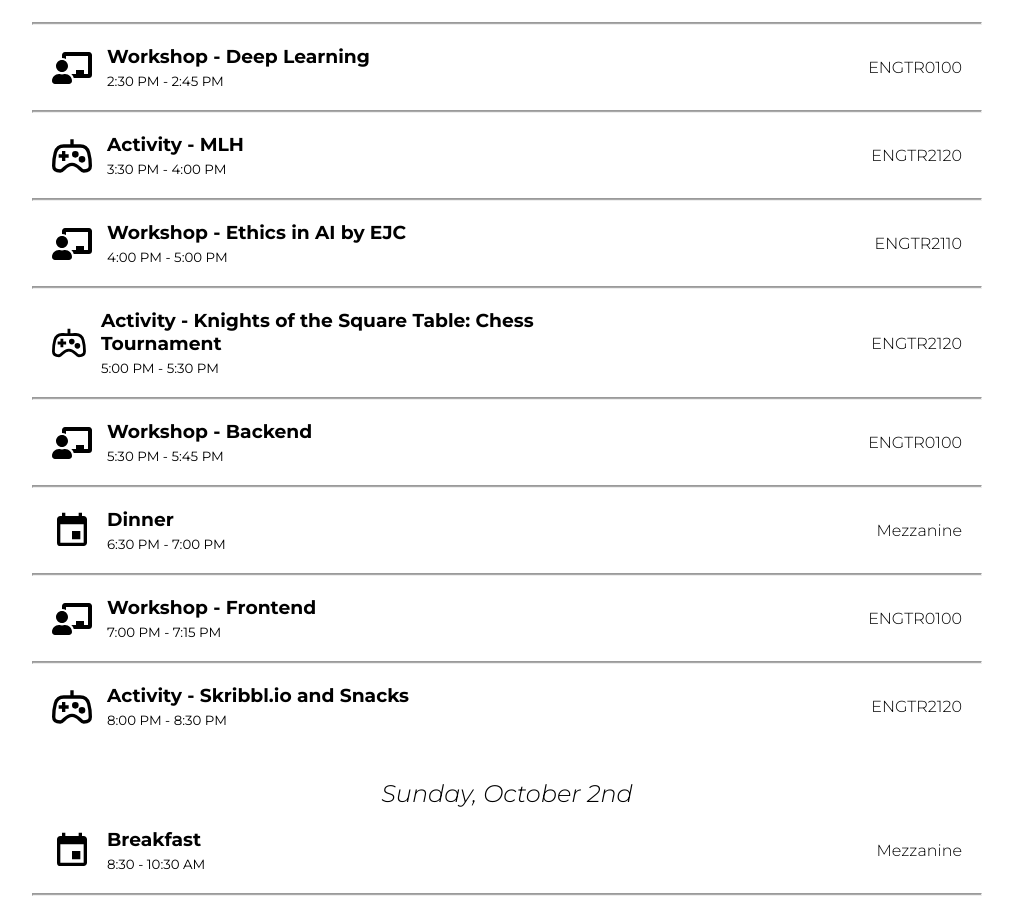
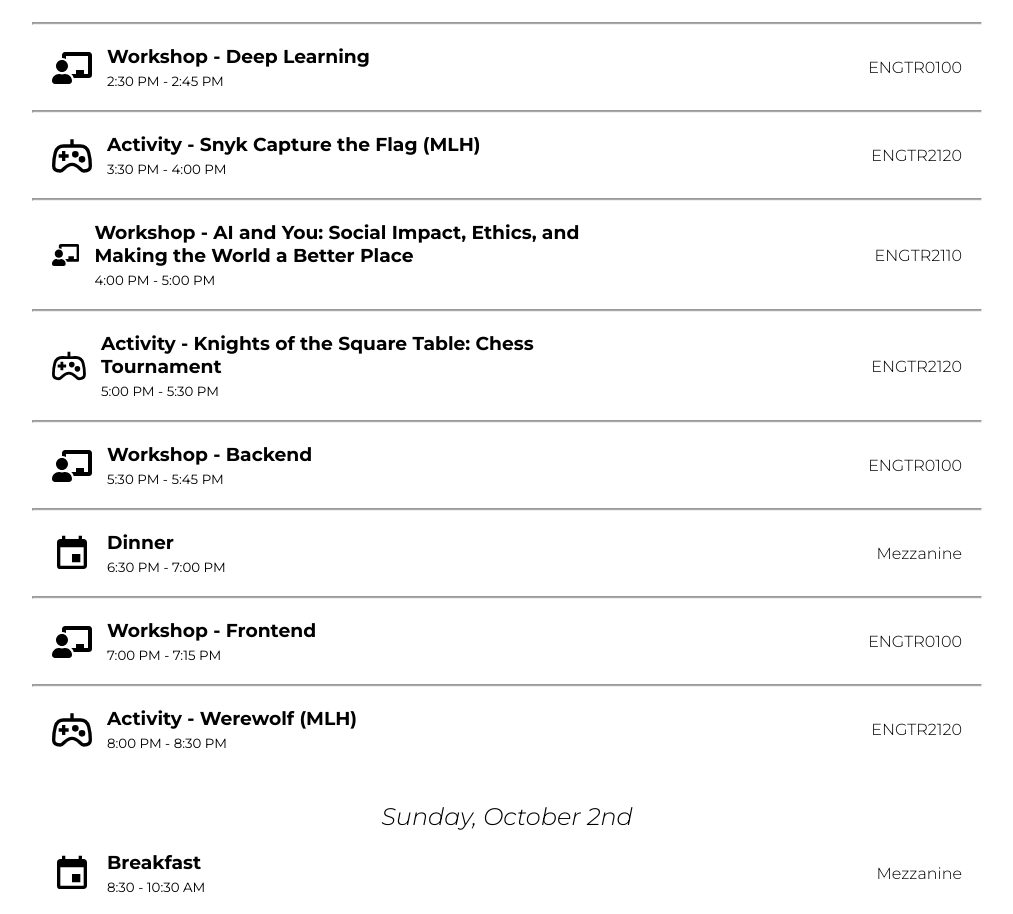
Before and after one commit to McGillAISociety/MAIShacks, a Next.js app: page /live in a window 1280 px wide. Shown: the part 1382-2296 px from the top of the page, without its empty margins (133-1146 px from the left). Built offline with nearby package versions, Linux system fonts and the light colour scheme.

Commit message:
more schedule changes

```diff
--- a/components/live/Schedule.js
+++ b/components/live/Schedule.js
@@ -17,13 +17,13 @@ const beginner_saturday = [
     { type: 'workshop', time: "1:00 PM - 1:15 PM", title: 'Workshop - Classic ML', description: 'ENGTR0100' },
     { type: 'activity', time: "2:30 PM - 3:00 PM", title: 'Networking Happy Hour', description: 'Mezzanine' },
     { type: 'workshop', time: "2:30 PM - 2:45 PM", title: 'Workshop - Deep Learning', description: 'ENGTR0100' },
-    { type: 'activity', time: "3:30 PM - 4:00 PM", title: 'Activity - MLH', description: 'ENGTR2120' },
-    { type: 'workshop', time: "4:00 PM - 5:00 PM", title: 'Workshop - Ethics in AI by EJC', description: 'ENGTR2110' },
+    { type: 'activity', time: "3:30 PM - 4:00 PM", title: 'Activity - Snyk Capture the Flag (MLH)', description: 'ENGTR2120' },
+    { type: 'workshop', time: "4:00 PM - 5:00 PM", title: 'Workshop - AI and You: Social Impact, Ethics, and Making the World a Better Place', description: 'ENGTR2110' },
     { type: 'activity', time: "5:00 PM - 5:30 PM", title: 'Activity - Knights of the Square Table: Chess Tournament', description: 'ENGTR2120' },
     { type: 'workshop', time: "5:30 PM - 5:45 PM", title: 'Workshop - Backend', description: 'ENGTR0100' },
     { type: 'general', time: "6:30 PM - 7:00 PM", title: 'Dinner', description: 'Mezzanine' },
     { type: 'workshop', time: "7:00 PM - 7:15 PM", title: 'Workshop - Frontend', description: 'ENGTR0100' },
-    { type: 'activity', time: "8:00 PM - 8:30 PM", title: 'Activity - Skribbl.io and Snacks', description: 'ENGTR2120' },
+    { type: 'activity', time: "8:00 PM - 8:30 PM", title: 'Activity - Werewolf (MLH)', description: 'ENGTR2120' },
 ]
 const beginner_sunday = [
     { type: 'general', time: "8:30 - 10:30 AM", title: 'Breakfast', description: 'Mezzanine' },
@@ -43,12 +43,12 @@ const general_saturday = [
     { type: 'workshop', time: "12:30 PM - 1:30 PM", title: 'Workshop - Intro to ML', description: 'ENGTR2110' },
     { type: 'workshop', time: "1:30 PM - 2:30 PM", title: 'Networking Happy Hour', description: 'Mezzanine' },
     { type: 'workshop', time: "2:30 PM - 3:30 PM", title: 'Workshop - stability.ai', description: 'ENGTR2110' },
-    { type: 'activity', time: "3:30 PM - 4:00 PM", title: 'Activity - MLH', description: 'ENGTR2120' },
-    { type: 'workshop', time: "4:00 PM - 5:00 PM", title: 'Workshop - Ethics in AI by EJC', description: 'ENGTR2110' },
+    { type: 'activity', time: "3:30 PM - 4:00 PM", title: 'Activity - Snyk Capture the Flag (MLH)', description: 'ENGTR2120' },
+    { type: 'workshop', time: "4:00 PM - 5:00 PM", title: 'Workshop - AI and You: Social Impact, Ethics, and Making the World a Better Place', description: 'ENGTR2110' },
     { type: 'activity', time: "5:00 PM - 5:30 PM", title: 'Activity - Knights of the Square Table: Chess Tournament', description: 'ENGTR2120' },
     { type: 'workshop', time: "5:30 PM - 6:30 PM", title: 'Workshop', description: 'ENGTR2110' },
     { type: 'general', time: "6:30 PM - 7:00 PM", title: 'Dinner', description: 'Mezzanine' },
-    { type: 'activity', time: "8:00 PM - 8:30 PM", title: 'Activity - Skribbl.io and Snacks', description: 'ENGTR2120' },
+    { type: 'activity', time: "8:00 PM - 8:30 PM", title: 'Activity - Werewolf (MLH)', description: 'ENGTR2120' },
 ]
 const general_sunday = [
     { type: 'general', time: "8:30 - 10:30 AM", title: 'Breakfast', description: 'Mezzanine' },
@@ -69,10 +69,10 @@ const policy_saturday = [
     { type: 'workshop', time: "1:00 PM - 1:45 PM", title: 'Workshop - Ethics of AI with Abhishek Gupta', description: 'ENGTR2100' },
     { type: 'workshop', time: "1:45 PM - 2:00 PM", title: 'Workshop - Future of AI', description: 'ENGTR2100' },
     { type: 'workshop', time: "2:00 PM - 2:15 PM", title: 'Workshop - Debrief + Team Matching', description: 'ENGTR2100' },
-    { type: 'activity', time: "3:30 PM - 4:00 PM", title: 'Activity - MLH', description: 'ENGTR2120' },
+    { type: 'activity', time: "3:30 PM - 4:00 PM", title: 'Activity - Snyk Capture the Flag (MLH)', description: 'ENGTR2120' },
     { type: 'activity', time: "5:00 PM - 5:30 PM", title: 'Activity - Knights of the Square Table: Chess Tournament', description: 'ENGTR2120' },
     { type: 'general', time: "6:30 PM - 7:00 PM", title: 'Dinner', description: 'Mezzanine' },
-    { type: 'activity', time: "8:00 PM - 8:30 PM", title: 'Activity - Skribbl.io and Snacks', description: 'ENGTR2120' },
+    { type: 'activity', time: "8:00 PM - 8:30 PM", title: 'Activity - Werewolf (MLH)', description: 'ENGTR2120' },
 ]
 const policy_sunday = [
     { type: 'general', time: "8:30 - 10:30 AM", title: 'Breakfast', description: 'Mezzanine' },
```
